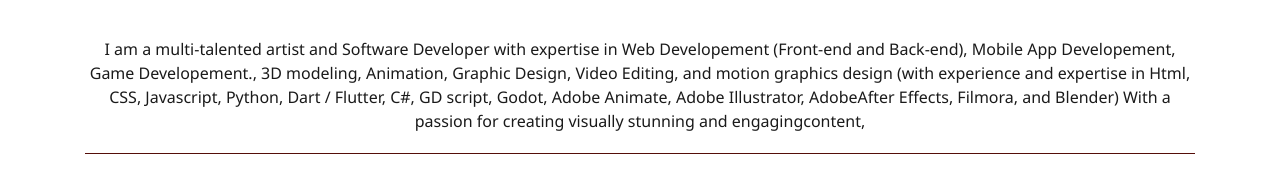
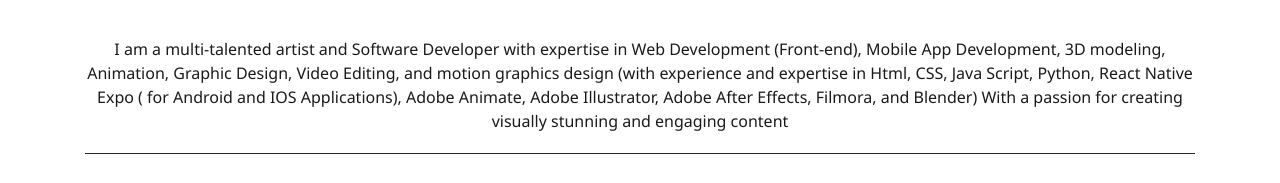
Before and after one commit to Alshekizx/portfolio, a website built with Vite: page about.html in a window 1280 px wide. Shown: the part 563-746 px from the top of the page. Built offline with nearby package versions, Linux system fonts and the light colour scheme.

Commit message:
Update about.html
about stuff

```diff
--- a/about.html
+++ b/about.html
@@ -49,11 +49,11 @@
    </section>
    <section>
     <div class="container paragraph">
-        <p>I am a multi-talented artist and Software Developer with expertise in Web Developement (Front-end and Back-end),
-            Mobile App Developement, Game Developement., 3D modeling, Animation, Graphic Design, Video Editing, and
-            motion graphics design (with experience and expertise in Html, CSS, Javascript, Python, Dart / Flutter, C#, GD script,
-            Godot,  Adobe Animate, Adobe Illustrator, AdobeAfter Effects, Filmora, and Blender) With a passion for creating
-            visually stunning and engagingcontent,</p>
+        <p>I am a multi-talented artist and Software Developer with expertise in Web Development (Front-end),
+          Mobile App Development, 3D modeling, Animation, Graphic Design, Video Editing, and motion graphics design
+          (with experience and expertise in Html, CSS,  Java Script, Python, React Native Expo ( for Android and IOS Applications),
+          Adobe Animate, Adobe Illustrator, Adobe After Effects, Filmora, and Blender) With a passion for creating visually
+          stunning and engaging content</p>
     </div>
    </section>
    <section>
```
